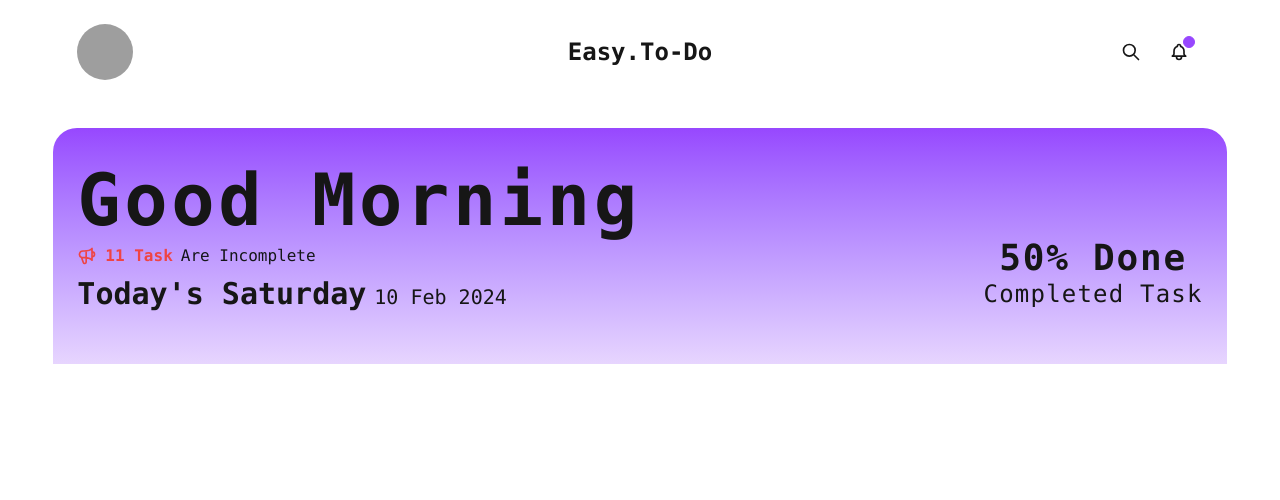
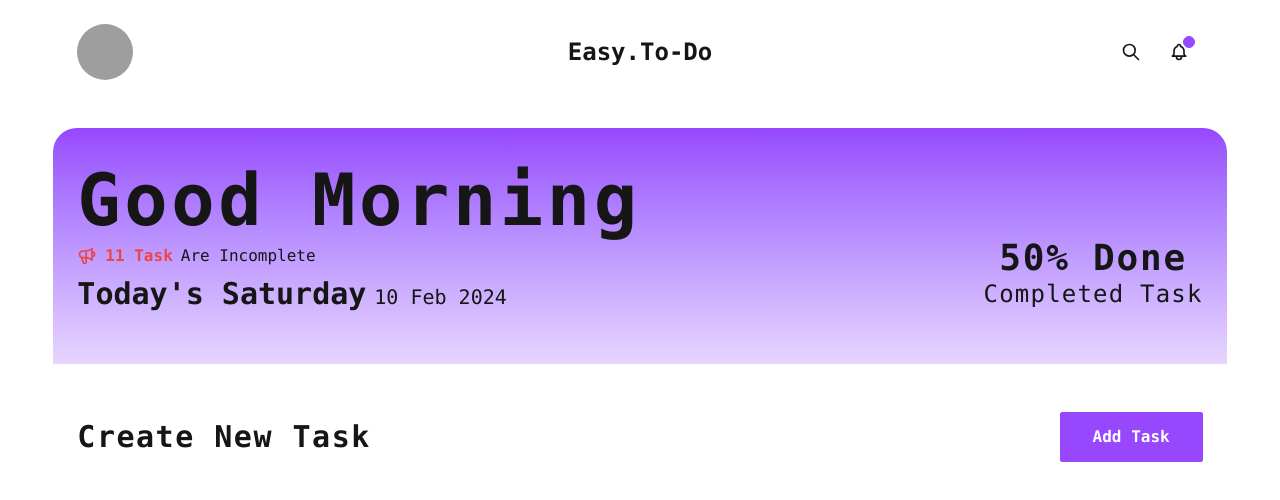
Before and after one commit to Mdabdullah3/React-Todo-App, a React (Create React App) app: page / in a window 1280 px wide. Shown: the top 500 px of the page. Built offline with nearby package versions, Linux system fonts and the light colour scheme; grey boxes are pictures that could not be loaded.

Commit message:
working on AddTask

```diff
--- a/src/App.js
+++ b/src/App.js
@@ -1,12 +1,14 @@
 import React from 'react';
 import Navbar from './Components/Navbar';
 import Banner from './Components/Banner';
+import AddTask from './Components/AddTask';
 
 const App = () => {
   return (
     <div className='w-11/12 mx-auto font-mono'>
       <Navbar />
       <Banner />
+      <AddTask />
     </div>
   );
 };
--- a/src/Components/AddTask.jsx
+++ b/src/Components/AddTask.jsx
@@ -0,0 +1,25 @@
+import React from "react";
+
+const AddTask = () => {
+  return (
+    <div className="mt-12 px-6">
+      <div className="flex items-center justify-between">
+        <h1 className="text-3xl font-bold tracking-wider">Create New Task</h1>
+        <button
+          onClick={() => document.getElementById("my_modal_2").showModal()}
+          className="bg-primary px-8 py-3 text-white font-bold rounded-sm border-[1px] border-primary hover:bg-transparent hover:text-primary transition duration-500"
+        >
+          Add Task
+        </button>
+        <dialog id="my_modal_2" className="modal">
+          <div className="modal-box"></div>
+          <form method="dialog" className="modal-backdrop">
+            <button>close</button>
+          </form>
+        </dialog>
+      </div>
+    </div>
+  );
+};
+
+export default AddTask;
```
